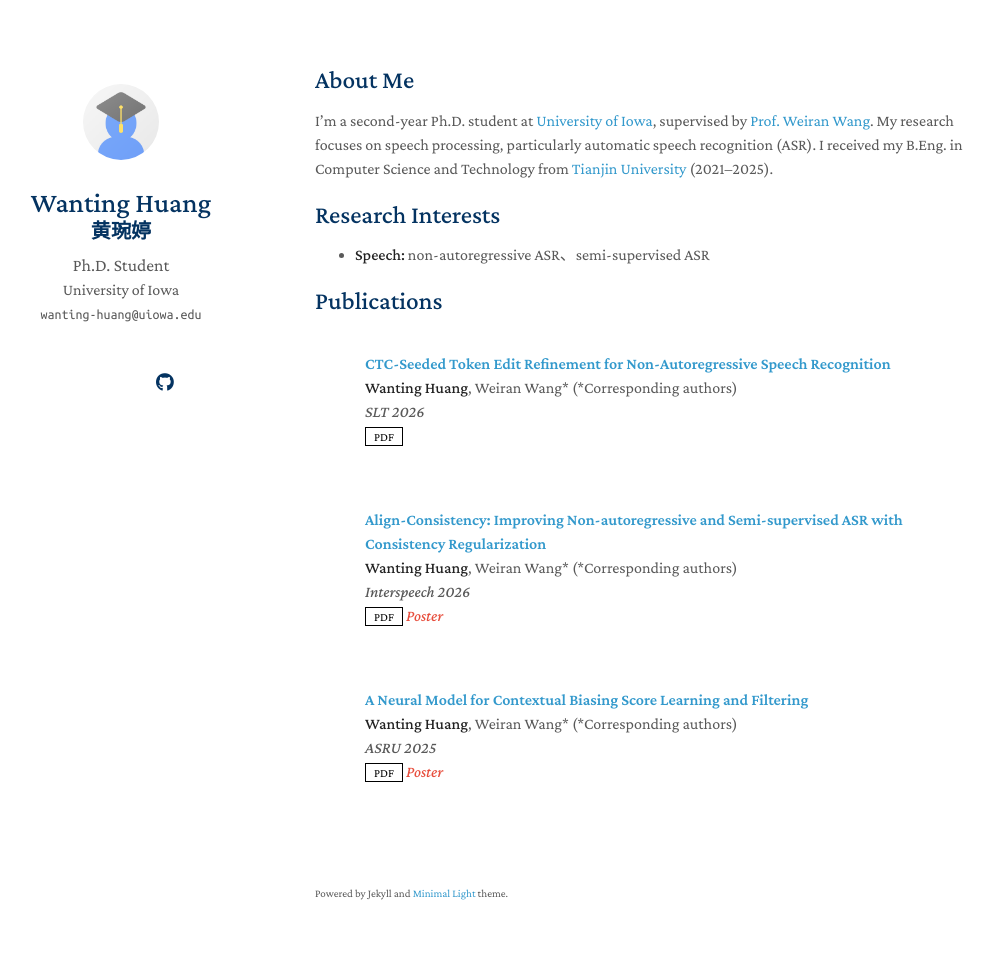
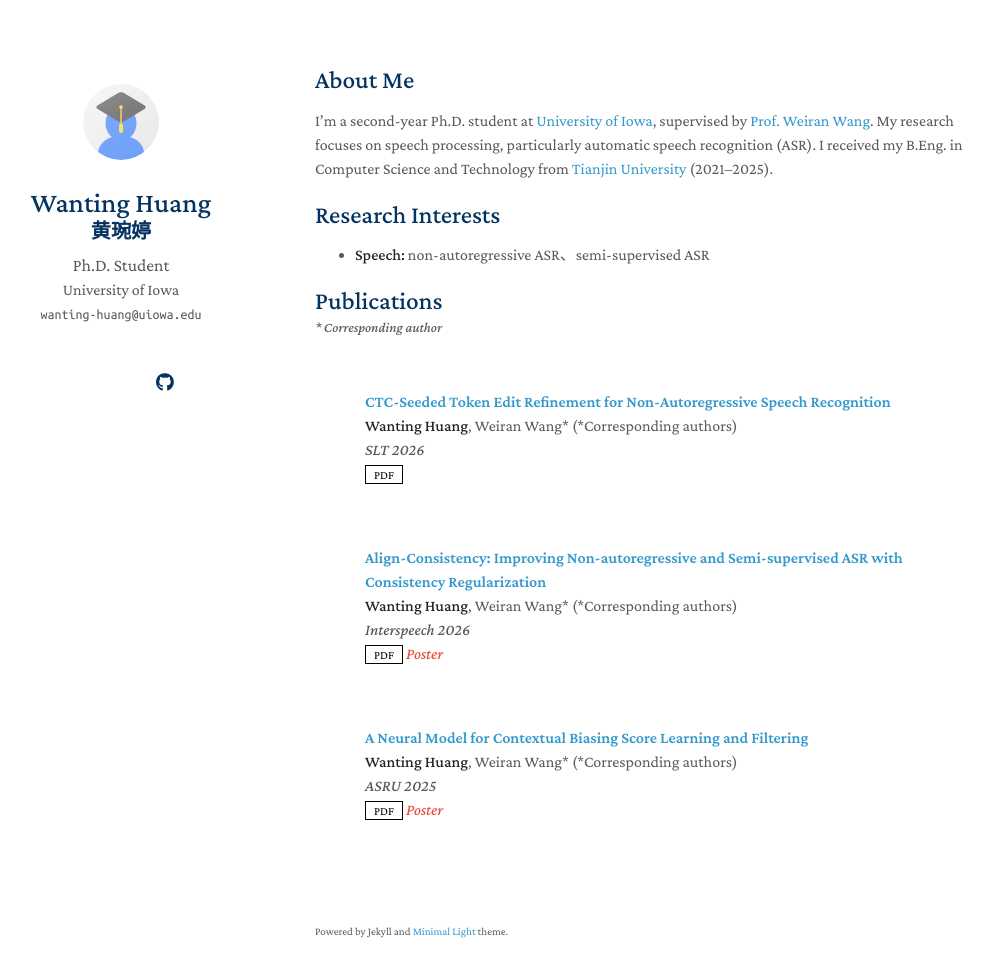
Before and after one commit to Huangwting/Huangwting.github.io, a Jekyll site: the page built from index.md, in a window 1280 px wide and 1012 px high. Shown: the top 977 px of the window, without its empty margins (155-1148 px from the left). Built offline with Jekyll 4.4.1, drawn with Linux system fonts in a browser that asks for light colours; a style sheet for code colours, icons or effects is not loaded; our own code applies the rules of GitHub Pages for plain Markdown files.

Commit message:
Update publications.md

```diff
--- a/_includes/publications.md
+++ b/_includes/publications.md
@@ -1,4 +1,8 @@
-<h2 id="publications" style="margin: 2px 0px -15px;">Publications</h2>
+<h2 id="publications" style="margin: 2px 0 0;">Publications</h2>
+
+<p style="margin: 2px 0 12px; font-size: 14px;">
+  <em>* Corresponding author</em>
+</p>
 
 <div class="publications">
 <ol class="bibliography">
```
